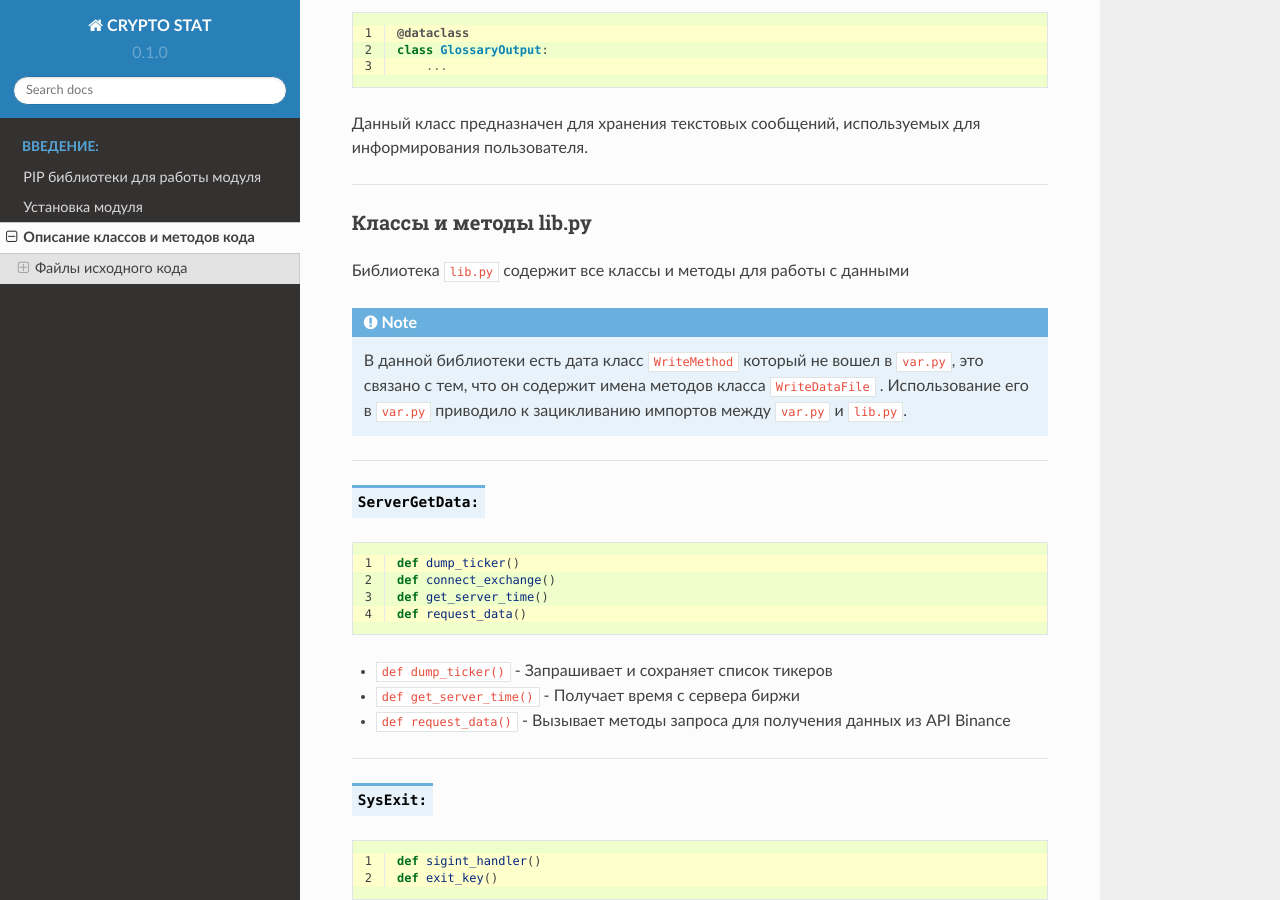
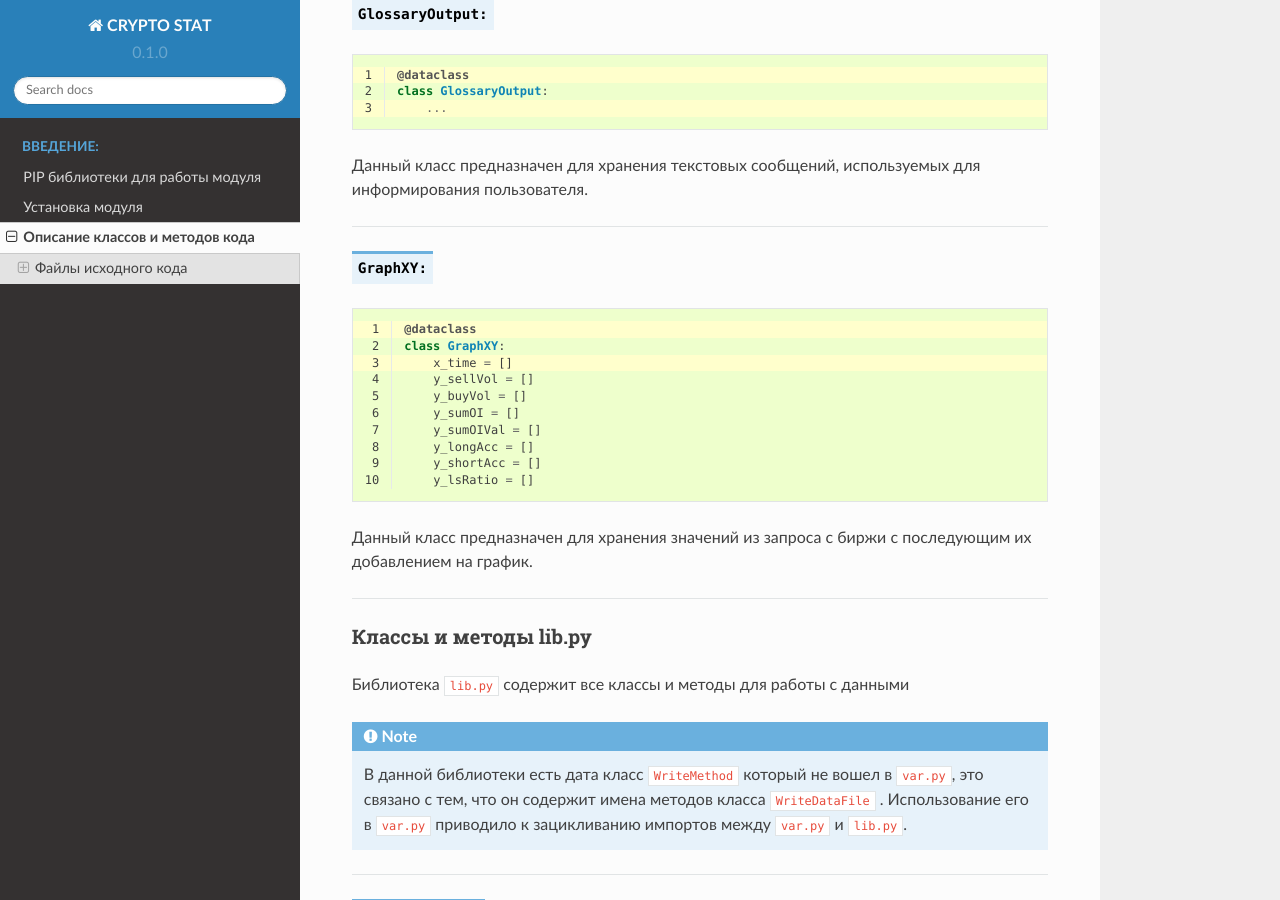
Before and after one commit to igor110055/CRYPTO_STAT_DOCS, a Sphinx documentation site: the page built from docs/source/classes/index.rst, in a window 1280 px wide and 900 px high, scrolled down 2733 px. Built offline with Sphinx 7.4.7 and the Read the Docs theme 2.0.0, drawn with Linux system fonts in a browser that asks for light colours; some of the changed text lies outside the part shown.

Commit message:
Внесение доп информации

```diff
--- a/docs/source/classes/index.rst
+++ b/docs/source/classes/index.rst
@@ -135,6 +137,27 @@
         ...
 
 Данный класс предназначен для хранения текстовых сообщений, используемых для информирования пользователя.
+
+--------------------------------------------------------------------------------------------------------------------------
+
+.. function:: GraphXY:
+
+.. code-block:: python
+    :linenos:
+    :emphasize-lines: 1,3
+
+    @dataclass
+    class GraphXY:
+        x_time = []
+        y_sellVol = []
+        y_buyVol = []
+        y_sumOI = []
+        y_sumOIVal = []
+        y_longAcc = []
+        y_shortAcc = []
+        y_lsRatio = []
+
+Данный класс предназначен для хранения значений из запроса с биржи с последующим их добавлением на график.
 
 --------------------------------------------------------------------------------------------------------------------------
 
@@ -268,3 +291,17 @@
     def get_method()
 
 * ``get_method()`` - Получение от пользователя информации, какой метод использовать для запроса на биржу
+
+------------------------------------------------------------------------------------------------------------------------
+
+.. function:: GraphTools:
+
+.. code-block:: python
+    :linenos:
+    :emphasize-lines: 1,1
+
+    def formation_data()
+    def create_graph()
+
+* ``gdef formation_data()`` - Подготовка полученных данных к внесению их на график
+* ``gdef create_graph()`` - Формирование и запись в файл графика с данными из запроса с биржи
```
Also changed, not shown: other parts of docs/source/classes/index.rst (+2 -0 lines).
